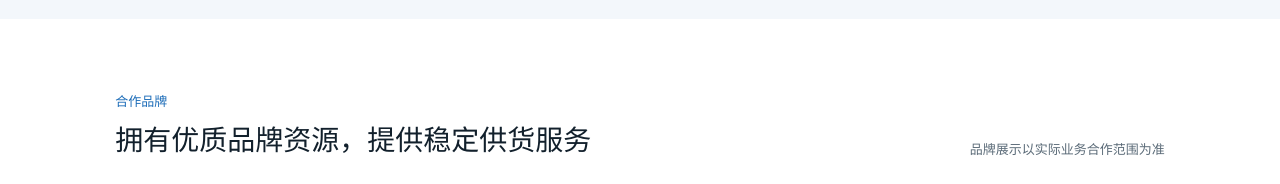
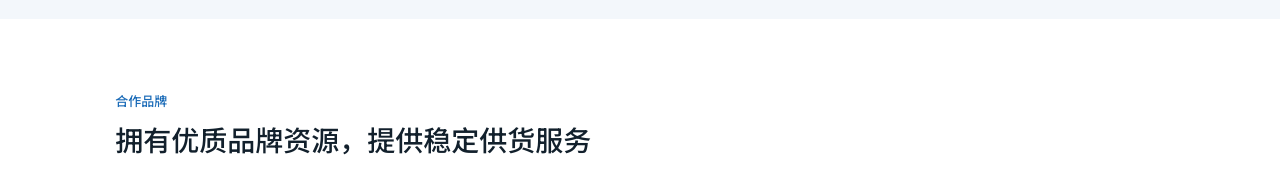
Before and after one commit to thmas-ux/longshi-haizhi-website, a plain HTML site: page index.html in a window 1280 px wide. Shown: the part 1320-1504 px from the top of the page. Drawn offline with Linux system fonts and the light colour scheme.

Commit message:
Remove the brand-display disclaimer and self-host Noto Sans SC.
Drop the homepage note in the partner brands section, and switch the site to a subset of the SIL OFL Noto Sans SC font (Regular, Medium, and Bold) so all typography uses a free-for-commercial-use family.

```diff
--- a/assets/site.css
+++ b/assets/site.css
@@ -10,10 +10,32 @@ html, body { margin: 0; background: var(--lh-surface, #ffffff); }
   --lh-mint: #c9dff3;
   --lh-copper: #c7923a;
 }
+@font-face {
+  font-family: "Noto Sans SC";
+  src: url("fonts/NotoSansSC-Regular.woff2") format("woff2");
+  font-weight: 400;
+  font-style: normal;
+  font-display: swap;
+}
+@font-face {
+  font-family: "Noto Sans SC";
+  src: url("fonts/NotoSansSC-Medium.woff2") format("woff2");
+  font-weight: 500;
+  font-style: normal;
+  font-display: swap;
+}
+@font-face {
+  font-family: "Noto Sans SC";
+  src: url("fonts/NotoSansSC-Bold.woff2") format("woff2");
+  font-weight: 700;
+  font-style: normal;
+  font-display: swap;
+}
+
 .lh-site {
   color: var(--lh-ink);
   background: var(--lh-surface);
-  font-family: system-ui, -apple-system, "Segoe UI", "PingFang SC", "Hiragino Sans GB", "Microsoft YaHei", "Noto Sans SC", sans-serif;
+  font-family: "Noto Sans SC", sans-serif;
   line-height: 1.55;
   min-height: 100vh;
 }
--- a/index.html
+++ b/index.html
@@ -64,7 +64,6 @@
     <section class="lh-section" id="brands" aria-labelledby="lh-brands-title">
       <div class="lh-section-head">
         <div><div class="lh-label">合作品牌</div><h2 id="lh-brands-title">拥有优质品牌资源，提供稳定供货服务</h2></div>
-        <div class="lh-note">品牌展示以实际业务合作范围为准</div>
       </div>
       <div class="lh-brand-grid" aria-label="合作品牌">
         <div class="lh-brand-tile"><img src="assets/brands/st.png" alt="ST" /></div>
```
Also changed, not shown: assets/fonts/NotoSansSC-Bold.woff2 (added), assets/fonts/NotoSansSC-Medium.woff2 (added), assets/fonts/NotoSansSC-Regular.woff2 (added), assets/fonts/OFL.txt (added).
